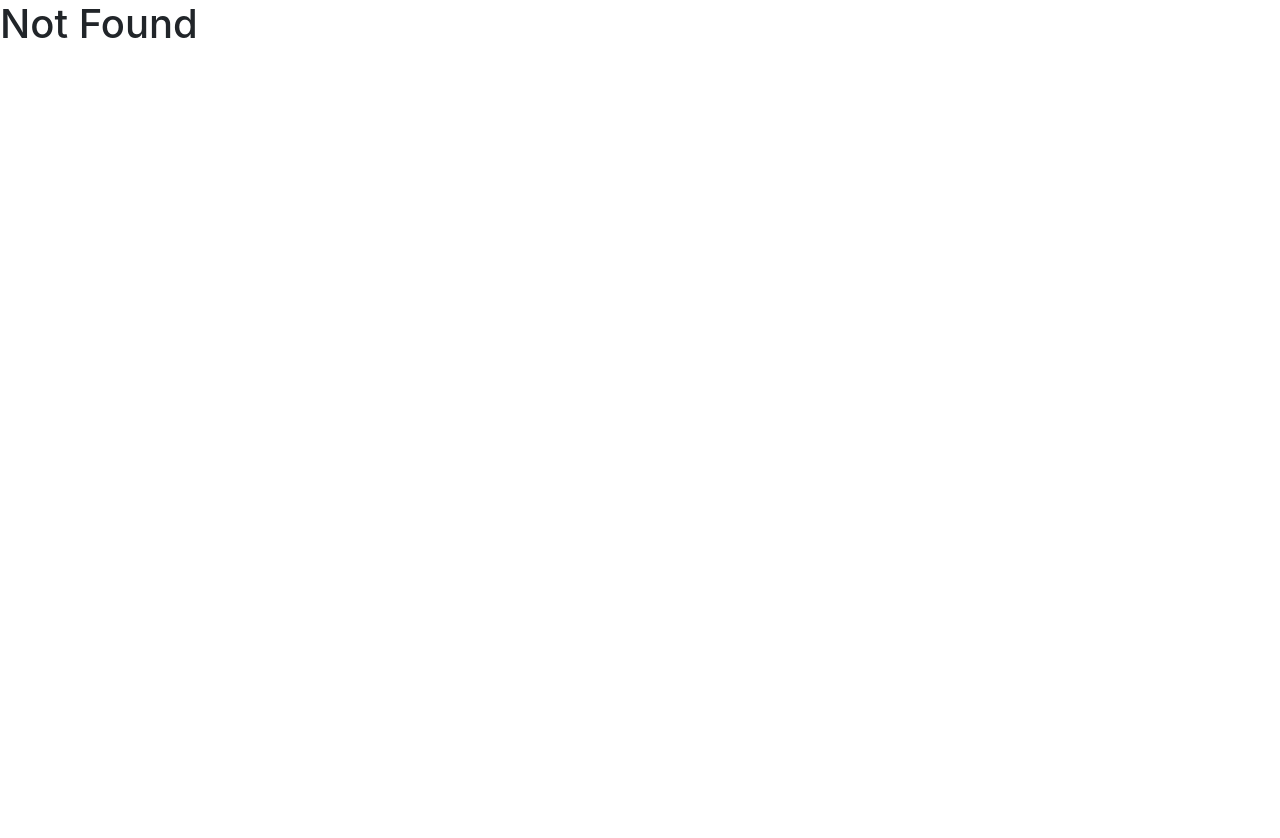
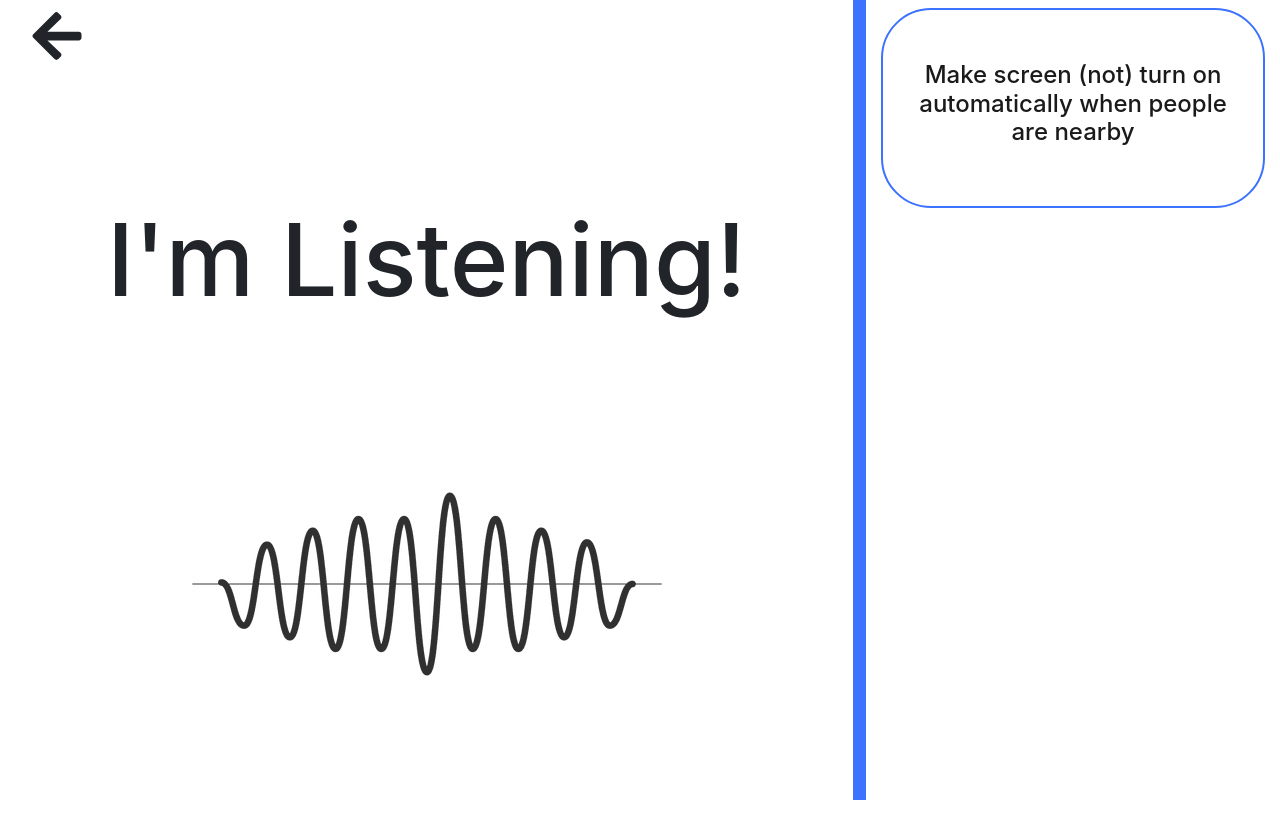
Before and after one commit to RVelhinho/ai-app, a React (Create React App) app: page /listening in a window 1280 px wide. Before the commit this address led to /not-found. Before the commit the page ends 800 px from the top, so only its background shows below. Built offline with nearby package versions, Linux system fonts and the light colour scheme.

Commit message:
voice comands in simulator change preferences

```diff
--- a/src/App.js
+++ b/src/App.js
@@ -8,6 +8,8 @@ import { getFood } from "./services/fakeFoodService";
 import { getRecipes } from "./services/fakeRecipeService";
 import { getUsers } from "./services/fakeUserService";
 import { getPreferences } from "./services/fakePreferenceService";
+import ListeningPage from "./components/ListeningPage";
+import { getVoiceCommands } from "./services/voiceCommands";
 
 export default class App extends Component {
   state = {
@@ -22,6 +24,7 @@ export default class App extends Component {
     currentUser: "",
     currentUserIndex: 0,
     showUsers: false,
+    voiceCommands: [],
   };
 
   componentDidMount() {
@@ -30,6 +33,7 @@ export default class App extends Component {
     const recipes = getRecipes();
     const users = getUsers();
     const preferences = getPreferences();
+    const voiceCommands = getVoiceCommands();
     let currentUser = users[0].name;
     let currentUserIndex = 0;
     for (let user of recipes) {
@@ -46,6 +50,7 @@ export default class App extends Component {
       preferences,
       currentUser,
       currentUserIndex,
+      voiceCommands,
     });
   }
 
@@ -116,6 +121,11 @@ export default class App extends Component {
     preferences[index].check = !preferences[index].check;
     this.setState({ preferences });
   };
+  handleVoiceCommand = (command) => {
+    console.log("I'm herere", command.preference);
+    const preferences = [...this.state.preferences];
+    this.handleCheckClick(preferences[command.preference]);
+  };
   render() {
     return (
       <React.Fragment>
@@ -126,6 +136,16 @@ export default class App extends Component {
               <PreferencesPage
                 preferences={this.state.preferences}
                 onCheckClick={this.handleCheckClick}
+                {...props}
+              />
+            )}
+          />
+          <Route
+            path="/listening"
+            render={(props) => (
+              <ListeningPage
+                voiceCommands={this.state.voiceCommands}
+                onCommandClick={this.handleVoiceCommand}
                 {...props}
               />
             )}
--- /dev/null
+++ b/src/components/ListeningPage.jsx
@@ -0,0 +1,63 @@
+import React, { Component } from "react";
+import { FontAwesomeIcon } from "@fortawesome/react-fontawesome";
+import { faArrowLeft } from "@fortawesome/free-solid-svg-icons";
+import soundWave from "../assets/images/soundwave.svg";
+
+class ListeningPage extends Component {
+  handleLeave = () => {
+    this.props.history.push("/");
+  };
+  state = {};
+  render() {
+    return (
+      <React.Fragment>
+        <div className="container-fluid">
+          <div className="row initial-height">
+            <div className="col-12 col-md-12 col-xl-8">
+              <div className="row h-25">
+                <div className="col d-flex justify-content-start mt-2">
+                  <FontAwesomeIcon
+                    icon={faArrowLeft}
+                    size="6x"
+                    onClick={this.handleLeave}
+                    style={{ cursor: "pointer" }}
+                    className="icon"
+                  />
+                </div>
+              </div>
+              <div className="col text-center">
+                <h1 style={{ fontSize: 100 }}>I'm Listening!</h1>
+              </div>
+              <div className="text-center">
+                <img src={soundWave} alt="Soundwave" />
+              </div>
+            </div>
+            <div className="divider"></div>
+            <div className="col">
+              {this.props.voiceCommands.map((voiceC) => (
+                <div
+                  key={voiceC.desc}
+                  className="row h-25 mx-auto mt-2"
+                  style={{
+                    cursor: "pointer",
+                    color: "#1a1a1a",
+                    textDecoration: "none",
+                  }}
+                  onClick={() => {
+                    this.props.onCommandClick(voiceC);
+                  }}
+                >
+                  <div className="col bubble d-flex text-center align-items-center ">
+                    <h4>{voiceC.desc}</h4>
+                  </div>
+                </div>
+              ))}
+            </div>
+          </div>
+        </div>
+      </React.Fragment>
+    );
+  }
+}
+
+export default ListeningPage;
--- a/src/components/Simulator.jsx
+++ b/src/components/Simulator.jsx
@@ -1,6 +1,7 @@
-import React, { Component } from 'react'
-import mic from '../assets/images/mic.svg';
-import door from '../assets/images/door.svg';
+import React, { Component } from "react";
+import mic from "../assets/images/mic.svg";
+import door from "../assets/images/door.svg";
+import { Link } from "react-router-dom";
 
 export default class Simulator extends Component {
   render() {
@@ -12,10 +13,16 @@ export default class Simulator extends Component {
           </div>
         </div>
         <div className="row h-25">
-                    <div className="col d-flex justify-content-center"><img src={mic} alt="mic"/></div>
-                    <div className="col d-flex justify-content-center"><img src={door} alt="door"/></div>
+          <Link to="/listening" className="col d-flex">
+            <div className="col d-flex justify-content-center">
+              <img src={mic} alt="mic" />
+            </div>
+          </Link>
+          <div className="col d-flex justify-content-center">
+            <img src={door} alt="door" />
+          </div>
         </div>
       </React.Fragment>
-        )
+    );
   }
 }
--- /dev/null
+++ b/src/services/voiceCommands.js
@@ -0,0 +1,10 @@
+export const voiceCommands = [
+  {
+    desc: "Make screen (not) turn on automatically when people are nearby",
+    preference: 2,
+  },
+];
+
+export function getVoiceCommands() {
+  return voiceCommands;
+}
```
Also changed, not shown: src/assets/images/soundwave.svg (added). Lines whose indentation alone changed are shown as unchanged.
